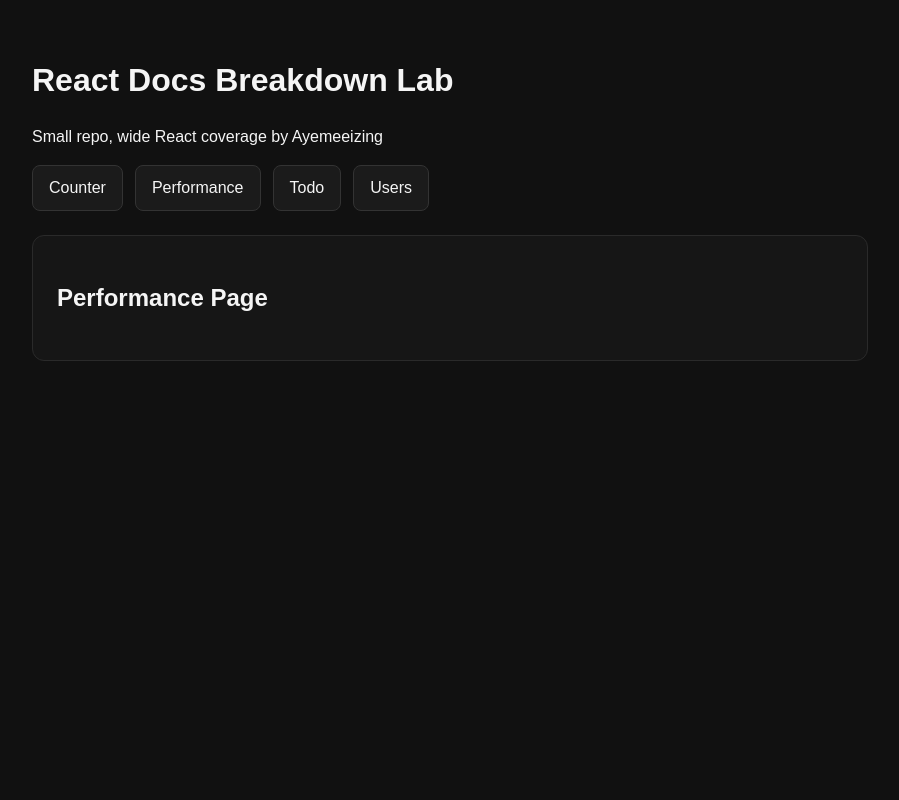
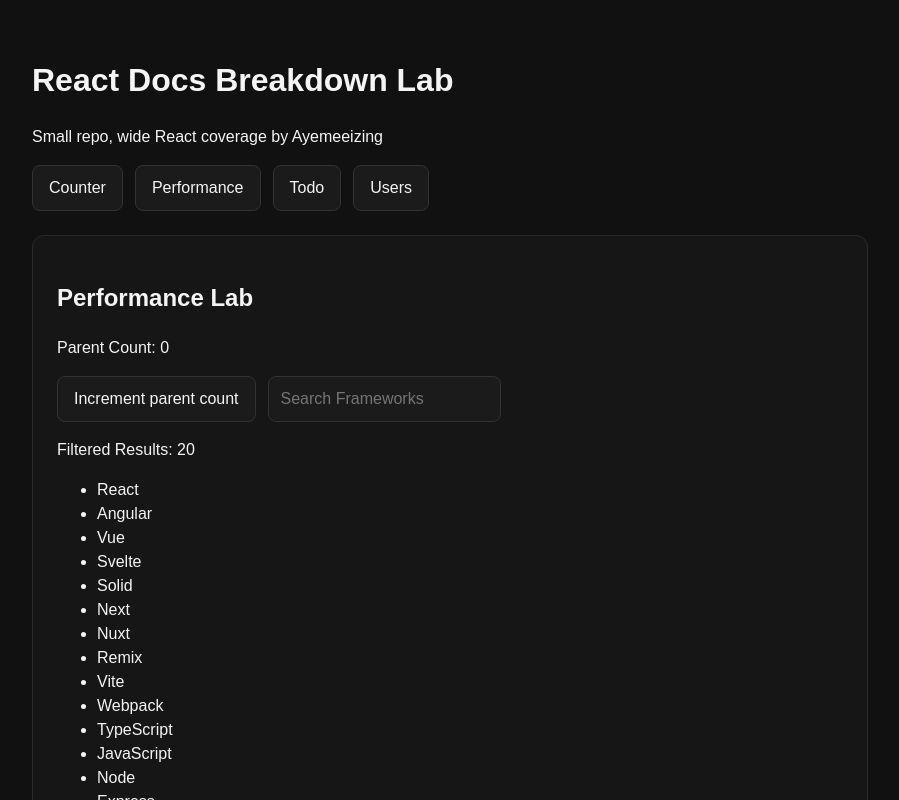
Before and after one commit to ayemee/react-docs-breakdown-lab, a React (Vite) app: page / in a window 1280 px wide. Both pictures are taken after a click on the button "Performance". Shown: the top 800 px of the page, without its empty margins (190-1089 px from the left). Built offline with nearby package versions, Linux system fonts and the light colour scheme.

Commit message:
demonstrate memo useMemo and useCallback

```diff
--- a/src/pages/PerformancePage.jsx
+++ b/src/pages/PerformancePage.jsx
@@ -1,5 +1,81 @@
+import { memo, useCallback, useMemo, useState } from "react";
+
+const items = [
+  "React",
+  "Angular",
+  "Vue",
+  "Svelte",
+  "Solid",
+  "Next",
+  "Nuxt",
+  "Remix",
+  "Vite",
+  "Webpack",
+  "TypeScript",
+  "JavaScript",
+  "Node",
+  "Express",
+  "MongoDB",
+  "PostgreSQL",
+  "Firebase",
+  "Jest",
+  "Cypress",
+  "Vitest",
+];
+
+const MemoChild = memo(function MemoChild({ onAction }) {
+  console.log("render -> Memo Child");
+
+  return (
+    <div style={{ marginTop: "16px" }}>
+      <button onClick={onAction}>Child Action</button>
+    </div>
+  );
+});
+
 function PerformancePage() {
-    return <h2>Performance Page</h2>
+  const [count, setCount] = useState(0);
+  const [search, setSearch] = useState("");
+
+  console.log("render -> Performance Page");
+  const filteredItems = useMemo(() => {
+    console.log("compute -> filtering items");
+
+    return items.filter((item) =>
+      item.toLowerCase().includes(search.toLowerCase()),
+    );
+  }, [search]);
+
+  const handleChildAction = useCallback(() => {
+    console.log("child action clicked");
+  }, []);
+
+  return (
+    <div>
+      <h2>Performance Lab</h2>
+      <p>Parent Count: {count}</p>
+      <div style={{ display: "flex", gap: "12px", marginBottom: "16px" }}>
+        <button onClick={() => setCount((prevCount) => prevCount + 1)}>
+          Increment parent count
+        </button>
+
+        <input
+          type="text"
+          placeholder="Search Frameworks"
+          value={search}
+          onChange={(event) => setSearch(event.target.value)}
+        />
+      </div>
+      <p>Filtered Results: {filteredItems.length}</p>
+      <ul>
+        {filteredItems.map((item) => (
+          <li key={item}>{item}</li>
+        ))}
+      </ul>
+
+      <MemoChild onAction={handleChildAction} />
+    </div>
+  );
 }
 
 export default PerformancePage;
```
